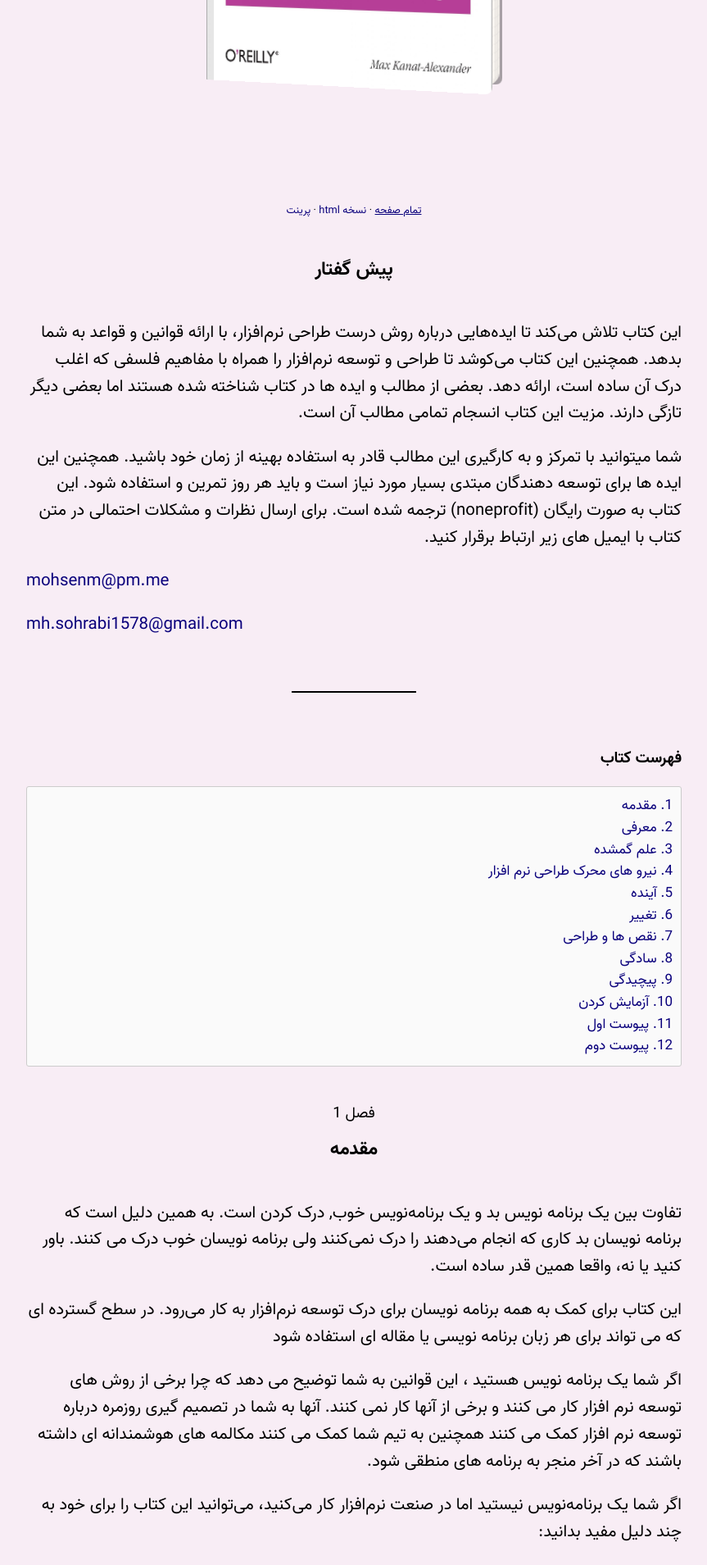
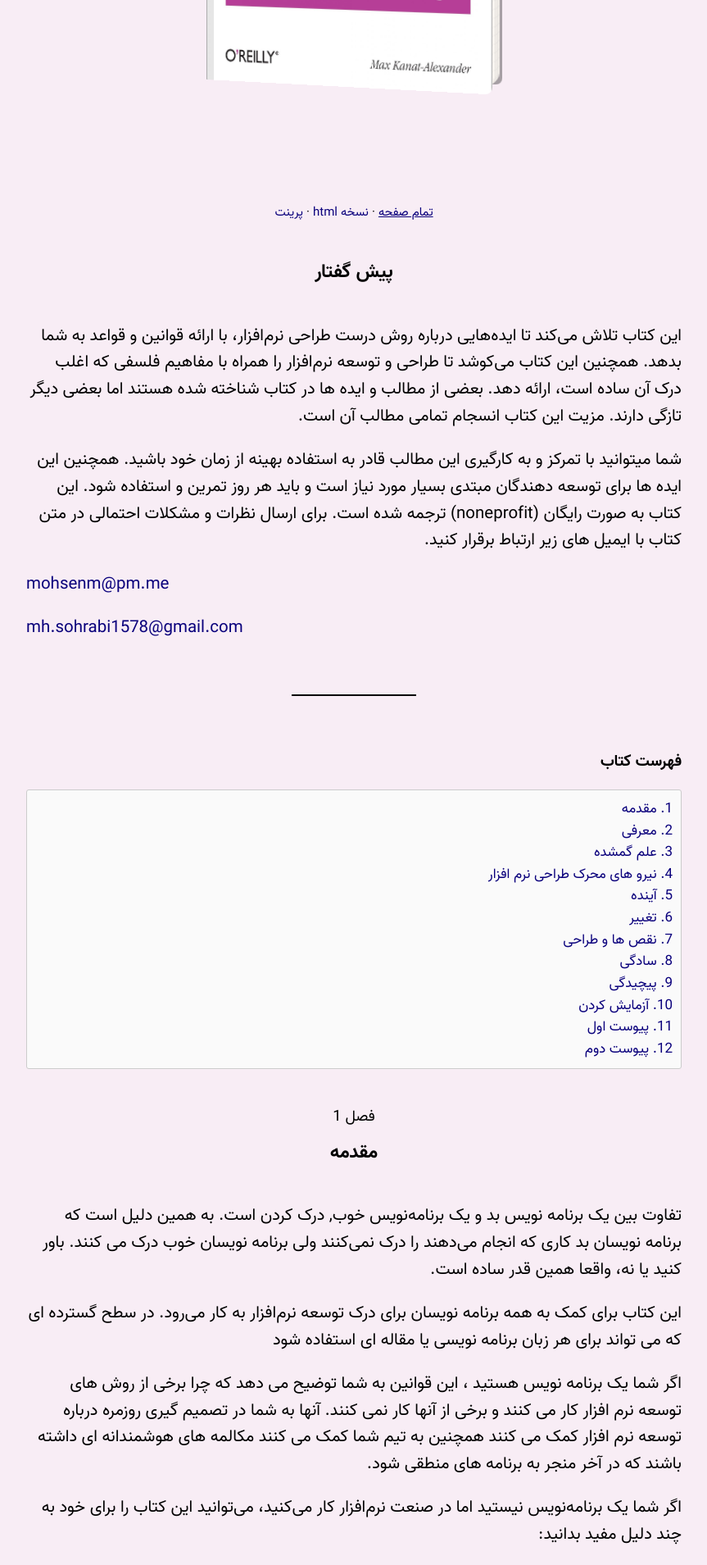
Before and after one commit to m0hsenm/codesimplicity.github.io, a Jekyll site: the page built from index.html, in a window 1280 px wide. Shown: the part 613-2522 px from the top of the page at 82% size, without its empty margins (208-1071 px from the left). Built offline with Jekyll 4.4.1, drawn with Linux system fonts in a browser that asks for light colours; nearby versions of some CDN libraries; some web fonts are replaced.

Commit message:
Update default.html

```diff
--- a/_layouts/default.html
+++ b/_layouts/default.html
@@ -52,7 +52,7 @@
 			<img src="{{ site.baseurl }}{{ site.data.settings.cover_image }}" class="background">
 		</div>
 
-		<p class="wrap formats">
+		<p class="wrap formats" style='font-size: 15px;'>
 				<a {% unless page.url contains 'full' %}class="active"{% endunless %} href="{{ site.baseurl }}/">تمام صفحه</a>
 			&#183;
 				<a {% if page.url == '/full.html' %}class="active"{% endif %} href="{{ site.baseurl }}/full.html">نسخه html</a>
```
